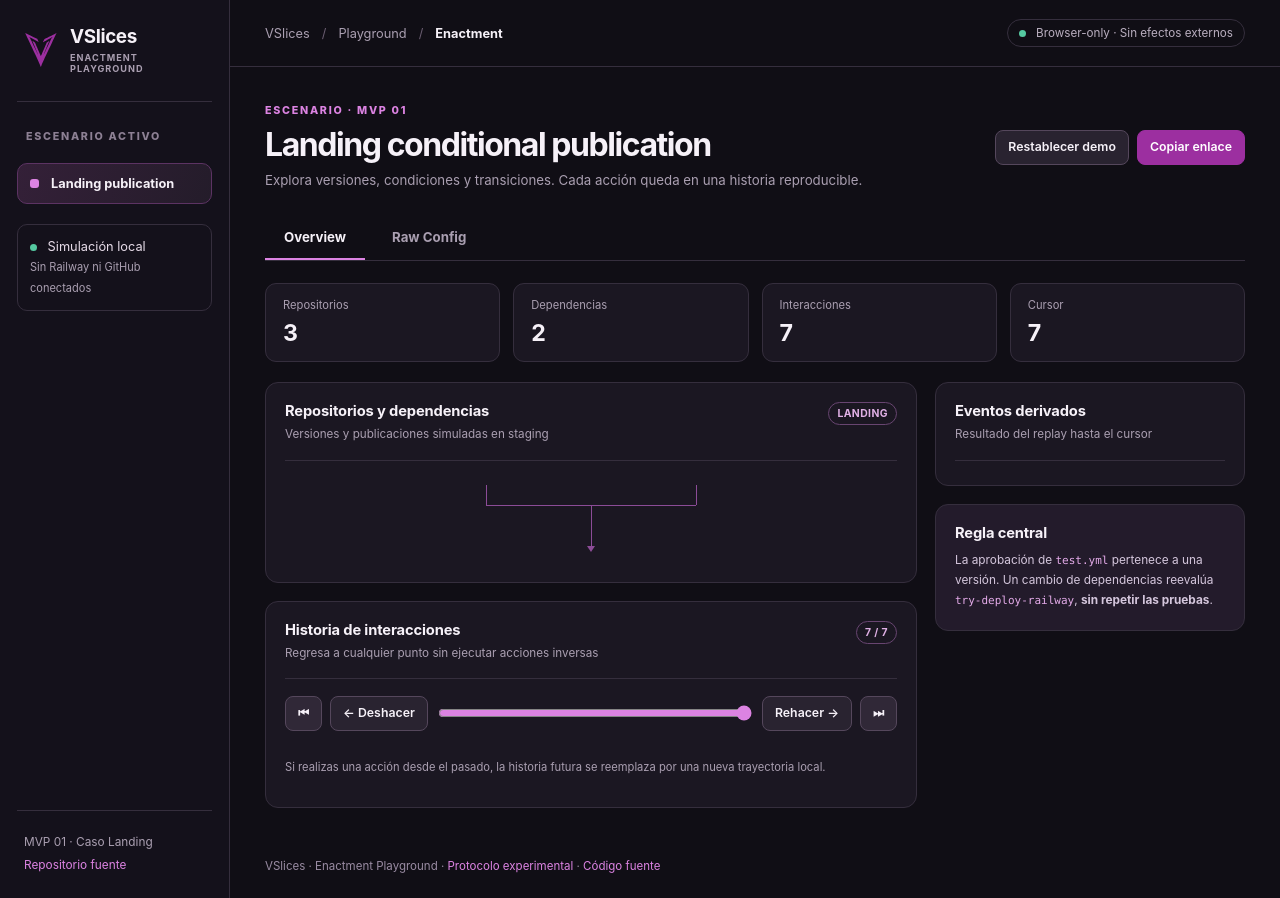
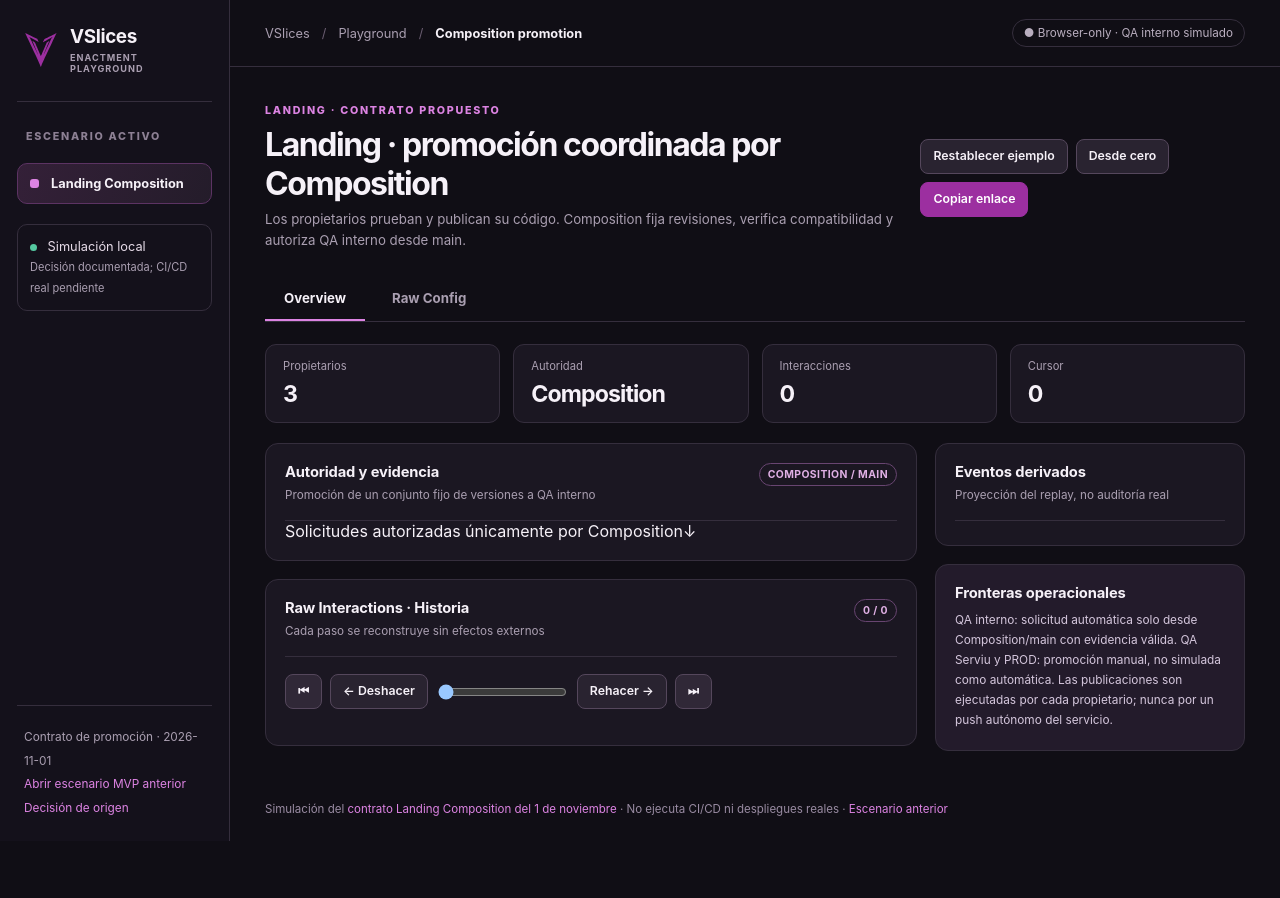
Before and after one commit to vslices/enactment-playground, a website: page index.html in a window 1280 px wide. After the commit the page ends 841 px from the top, so only its background shows below. Drawn offline with Linux system fonts and the light colour scheme; files whose address does not match are found by name.

Commit message:
feat(ui): make Composition promotion the default Enactment scenario, preserve v1

```diff
--- a/index.html
+++ b/index.html
@@ -1,140 +1,43 @@
 <!doctype html>
-<html lang="es">
-<head>
-  <meta charset="utf-8">
-  <meta name="viewport" content="width=device-width, initial-scale=1">
-  <meta name="theme-color" content="#121019">
-  <meta name="description" content="VSlices Enactment: laboratorio reproducible de publicación condicionada.">
-  <title>VSlices · Enactment Playground</title>
-  <link rel="icon" type="image/svg+xml" href="./vslices.svg">
-  <link rel="stylesheet" href="./styles.css">
-  <script type="module" src="./assets/main.js"></script>
-</head>
-<body>
-<div class="app-shell">
-  <aside class="sidebar">
-    <a class="brand" href="https://vslices.alive-lab.dev/" aria-label="Inicio de VSlices">
-      <img src="./vslices.svg" alt="" width="32" height="32">
-      <span><strong>VSlices</strong><small>ENACTMENT PLAYGROUND</small></span>
-    </a>
-    <div class="side-label">ESCENARIO ACTIVO</div>
-    <div class="active-scenario"><span class="side-dot"></span><span>Landing publication</span></div>
-    <div class="sidebar-note"><span class="status-pulse"></span> Simulación local<br><small>Sin Railway ni GitHub conectados</small></div>
-    <div class="sidebar-bottom">MVP 01 · Caso Landing<br><a href="https://github.com/vslices/enactment-playground">Repositorio fuente</a></div>
-  </aside>
-  <div class="workspace">
-    <header class="topbar">
-      <div class="breadcrumbs"><span>VSlices</span><b>/</b><span>Playground</span><b>/</b><strong>Enactment</strong></div>
-      <span class="mode"><span class="status-pulse"></span> Browser-only · Sin efectos externos</span>
-    </header>
-    <main class="main">
-      <div class="page-heading">
-        <div>
-          <div class="eyebrow">ESCENARIO · MVP 01</div>
-          <h1 id="scenario-title">Landing conditional publication</h1>
-          <p>Explora versiones, condiciones y transiciones. Cada acción queda en una historia reproducible.</p>
-        </div>
-        <div class="heading-actions">
-          <button id="reset-demo" type="button" class="button secondary">Restablecer demo</button>
-          <button id="copy-link" type="button" class="button primary">Copiar enlace</button>
-        </div>
-      </div>
-      <nav class="tabs" aria-label="Vistas del playground">
-        <button type="button" id="tab-overview" aria-selected="true" class="active">Overview</button>
-        <button type="button" id="tab-raw" aria-selected="false">Raw Config</button>
-      </nav>
-      <div id="notice" role="status" aria-live="polite" hidden></div>
-
-      <section id="overview-view">
-        <div class="metrics">
-          <div><span>Repositorios</span><strong id="metric-repos">3</strong></div>
-          <div><span>Dependencias</span><strong id="metric-deps">2</strong></div>
-          <div><span>Interacciones</span><strong id="metric-interactions">7</strong></div>
-          <div><span>Cursor</span><strong id="metric-cursor">7</strong></div>
-        </div>
-        <div class="overview-grid">
-          <div class="overview-primary">
-            <section class="panel graph-panel">
-              <div class="panel-heading">
-                <div><h2>Repositorios y dependencias</h2><p>Versiones y publicaciones simuladas en staging</p></div>
-                <span class="panel-tag">LANDING</span>
-              </div>
-              <div class="graph" aria-label="Landing depende de Identity y Accounts">
-                <div id="upstream-repos" class="upstream-repos"></div>
-                <div class="connectors" aria-hidden="true"><span class="leg left"></span><span class="bridge"></span><span class="leg right"></span><span class="down"></span><span class="arrow"></span></div>
-                <div id="landing-repo" class="landing-repo"></div>
-              </div>
-            </section>
-            <section class="panel history-panel">
-              <div class="panel-heading">
-                <div><h2>Historia de interacciones</h2><p>Regresa a cualquier punto sin ejecutar acciones inversas</p></div>
-                <span id="history-position" class="panel-tag">7 / 7</span>
-              </div>
-              <div class="history-controls">
-                <button id="step-first" type="button" class="button icon" aria-label="Ir al inicio">⏮</button>
-                <button id="step-prev" type="button" class="button secondary">← Deshacer</button>
-                <input type="range" id="history-range" min="0" max="7" value="7" aria-label="Punto de la historia">
-                <button id="step-next" type="button" class="button secondary">Rehacer →</button>
-                <button id="step-last" type="button" class="button icon" aria-label="Ir al final">⏭</button>
-              </div>
-              <div id="history-list" class="history-list"></div>
-              <p class="muted small">Si realizas una acción desde el pasado, la historia futura se reemplaza por una nueva trayectoria local.</p>
-            </section>
-          </div>
-          <aside class="overview-aside">
-            <section class="panel events-panel">
-              <div class="panel-heading"><div><h2>Eventos derivados</h2><p>Resultado del replay hasta el cursor</p></div></div>
-              <ol id="events-list" class="events-list"></ol>
-            </section>
-            <section class="panel explainer">
-              <h2>Regla central</h2>
-              <p>La aprobación de <code>test.yml</code> pertenece a una versión. Un cambio de dependencias reevalúa <code>try-deploy-railway</code>, <strong>sin repetir las pruebas</strong>.</p>
-            </section>
-          </aside>
-        </div>
-      </section>
-
-      <section id="raw-view" hidden>
-        <div class="raw-intro">Estas dos representaciones alimentan el mismo replay. Los cambios se validan antes de reemplazar la historia activa.</div>
-        <div class="raw-columns">
-          <section class="panel raw-panel">
-            <div class="panel-heading"><div><h2>Raw Config</h2><p>Participantes, nombres y dependencias del escenario</p></div><span class="panel-tag">JSON</span></div>
-            <label class="sr-only" for="config-json">Configuración JSON</label>
-            <textarea id="config-json" spellcheck="false" rows="19"></textarea>
-            <div class="raw-footer"><span>Topología acotada a Landing para este MVP</span><button type="button" id="apply-config" class="button primary">Aplicar configuración</button></div>
-          </section>
-          <section class="panel raw-panel">
-            <div class="panel-heading"><div><h2>Raw Interactions</h2><p>Inputs ordenados; el estado se reconstruye desde el inicio</p></div><span class="panel-tag">STACK</span></div>
-            <label class="sr-only" for="interactions-json">Historial de interacciones JSON</label>
-            <textarea id="interactions-json" spellcheck="false" rows="19"></textarea>
-            <div class="raw-footer"><span id="raw-count">0 acciones</span><button type="button" id="apply-interactions" class="button primary">Aplicar interacciones</button></div>
-          </section>
-        </div>
-      </section>
-
-      <footer class="footer">VSlices · Enactment Playground · <a href="https://github.com/vslices/protocols/pull/5">Protocolo experimental</a> · <a href="https://github.com/vslices/enactment-playground">Código fuente</a></footer>
-    </main>
-  </div>
-</div>
-
-<dialog id="version-dialog" class="modal">
-  <form id="version-form">
-    <div class="dialog-head"><h2>Nueva versión</h2><button type="button" class="button icon" data-close="version-dialog" aria-label="Cerrar">✕</button></div>
-    <p class="muted" id="version-repo-label"></p>
-    <label>Nombre de versión<input id="new-version-name" name="name" placeholder="I2 / A2 / L3" required maxlength="80"></label>
-    <div id="version-dependencies"></div>
-    <div class="dialog-actions"><button type="button" class="button secondary" data-close="version-dialog">Cancelar</button><button class="button primary" type="submit">Crear candidato</button></div>
-  </form>
-</dialog>
-<dialog id="observe-dialog" class="modal">
-  <form id="observe-form">
-    <div class="dialog-head"><h2>Simular observación</h2><button type="button" class="button icon" data-close="observe-dialog" aria-label="Cerrar">✕</button></div>
-    <p class="muted" id="observe-repo-label"></p>
-    <label>Revisión observada<select id="observed-revision" name="revision"></select></label>
-    <label>Salud<select id="observed-health" name="healthy"><option value="true">Healthy</option><option value="false">Unhealthy</option></select></label>
-    <label>Secuencia<input type="number" id="observed-sequence" name="sequence" min="1" step="1" required></label>
-    <div class="dialog-actions"><button type="button" class="button secondary" data-close="observe-dialog">Cancelar</button><button class="button primary" type="submit">Agregar observación</button></div>
-  </form>
-</dialog>
-</body>
-</html>
+<html lang="es"><head><meta charset="utf-8"><meta name="viewport" content="width=device-width,initial-scale=1">
+<meta name="theme-color" content="#121019"><title>VSlices · Enactment — Landing Composition</title>
+<link rel="icon" href="./vslices.svg" type="image/svg+xml"><link rel="stylesheet" href="./styles.css">
+<script>if(location.hash.startsWith('#v1.'))location.replace('./legacy.html'+location.hash);</script>
+<script type="module" src="./assets/composition-main.js"></script></head>
+<body><div class="app-shell">
+<aside class="sidebar">
+<a class="brand" href="https://vslices.alive-lab.dev/"><img src="./vslices.svg" width="32" height="32" alt=""><span><strong>VSlices</strong><small>ENACTMENT PLAYGROUND</small></span></a>
+<div class="side-label">ESCENARIO ACTIVO</div><div class="active-scenario"><span class="side-dot"></span><span>Landing Composition</span></div>
+<div class="sidebar-note"><span class="status-pulse"></span> Simulación local<br><small>Decisión documentada; CI/CD real pendiente</small></div>
+<div class="sidebar-bottom">Contrato de promoción · 2026-11-01<br><a href="./legacy.html">Abrir escenario MVP anterior</a><br><a href="https://github.com/atom-dev-serviu/landing-composition/blob/64c0c4996e39c9abe9d8e07fb7e354a8c6cde98f/docs/ci-cd-composition-promotion-decision-2026-11-01.md">Decisión de origen</a></div>
+</aside>
+<div class="workspace"><header class="topbar"><div class="breadcrumbs"><span>VSlices</span><b>/</b><span>Playground</span><b>/</b><strong>Composition promotion</strong></div><span class="mode">● Browser-only · QA interno simulado</span></header>
+<main class="main">
+<div class="page-heading"><div><div class="eyebrow">LANDING · CONTRATO PROPUESTO</div><h1 id="scenario-title">Landing · promoción coordinada por Composition</h1><p>Los propietarios prueban y publican su código. Composition fija revisiones, verifica compatibilidad y autoriza QA interno desde main.</p></div>
+<div class="heading-actions"><button id="reset-demo" class="button secondary">Restablecer ejemplo</button><button id="clear" class="button secondary">Desde cero</button><button id="copy-link" class="button primary">Copiar enlace</button></div></div>
+<nav class="tabs" aria-label="Vistas"><button id="tab-overview" class="active" aria-selected="true">Overview</button><button id="tab-raw" aria-selected="false">Raw Config</button></nav>
+<div id="notice" role="status" hidden></div>
+<section id="overview-view">
+<div class="metrics"><div><span>Propietarios</span><strong>3</strong></div><div><span>Autoridad</span><strong>Composition</strong></div><div><span>Interacciones</span><strong id="metric-interactions">0</strong></div><div><span>Cursor</span><strong id="metric-cursor">0</strong></div></div>
+<div class="overview-grid"><div class="overview-primary">
+<section class="panel"><div class="panel-heading"><div><h2>Autoridad y evidencia</h2><p>Promoción de un conjunto fijo de versiones a QA interno</p></div><span class="panel-tag">COMPOSITION / MAIN</span></div>
+<div id="composition-card" class="composition-central"></div>
+<div class="composition-connection"><span>Solicitudes autorizadas únicamente por Composition</span><span>↓</span></div>
+<div id="service-cards" class="composition-services"></div>
+<div id="landing-card" class="composition-landing"></div>
+</section>
+<section class="panel history-panel"><div class="panel-heading"><div><h2>Raw Interactions · Historia</h2><p>Cada paso se reconstruye sin efectos externos</p></div><span id="history-position" class="panel-tag">0 / 0</span></div>
+<div class="history-controls"><button class="button icon" id="first">⏮</button><button class="button secondary" id="prev">← Deshacer</button><input type="range" id="cursor" min="0" max="0" value="0" aria-label="Cursor del replay"><button class="button secondary" id="next">Rehacer →</button><button class="button icon" id="last">⏭</button></div>
+<div id="history-list" class="history-list"></div></section>
+</div><aside class="overview-aside">
+<section class="panel events-panel"><div class="panel-heading"><div><h2>Eventos derivados</h2><p>Proyección del replay, no auditoría real</p></div></div><ol id="events-list" class="events-list"></ol></section>
+<section class="panel explainer"><h2>Fronteras operacionales</h2><p>QA interno: solicitud automática solo desde Composition/main con evidencia válida. QA Serviu y PROD: promoción manual, no simulada como automática. Las publicaciones son ejecutadas por cada propietario; nunca por un push autónomo del servicio.</p></section>
+</aside></div></section>
+<section id="raw-view" hidden><p class="raw-intro">Ambos editores alimentan un único estado. El documento se valida antes de aplicarlo y cada cambio actualiza el enlace compartible.</p><div class="raw-columns">
+<section class="panel raw-panel"><div class="panel-heading"><div><h2>Raw Config</h2><p>Revisiones fijadas, perfil Windows requerido y destino QA interno</p></div><span class="panel-tag">JSON v2</span></div><label class="sr-only" for="config-json">Configuración JSON</label><textarea id="config-json" spellcheck="false" rows="20"></textarea><div class="raw-footer"><span>No se habilita QA Serviu ni PROD</span><button class="button primary" id="apply-config">Aplicar</button></div></section>
+<section class="panel raw-panel"><div class="panel-heading"><div><h2>Raw Interactions</h2><p>Interacciones ordenadas; resultados derivados mediante replay</p></div><span class="panel-tag">STACK</span></div><label class="sr-only" for="interactions-json">Historial JSON</label><textarea id="interactions-json" spellcheck="false" rows="20"></textarea><div class="raw-footer"><span id="raw-count"></span><button class="button primary" id="apply-interactions">Aplicar</button></div></section>
+</div></section>
+<footer class="footer">Simulación del <a href="https://github.com/atom-dev-serviu/landing-composition/blob/64c0c4996e39c9abe9d8e07fb7e354a8c6cde98f/docs/ci-cd-composition-promotion-decision-2026-11-01.md">contrato Landing Composition del 1 de noviembre</a> · No ejecuta CI/CD ni despliegues reales · <a href="./legacy.html">Escenario anterior</a></footer>
+</main></div></div>
+<dialog id="action-dialog" class="modal"><form id="action-form"><div class="dialog-head"><h2 id="action-title">Acción simulada</h2><button type="button" class="button icon" id="close-dialog">✕</button></div><div id="action-fields"></div><div class="dialog-actions"><button type="button" class="button secondary" id="cancel-dialog">Cancelar</button><button class="button primary" type="submit">Registrar interacción</button></div></form></dialog>
+</body></html>
```
